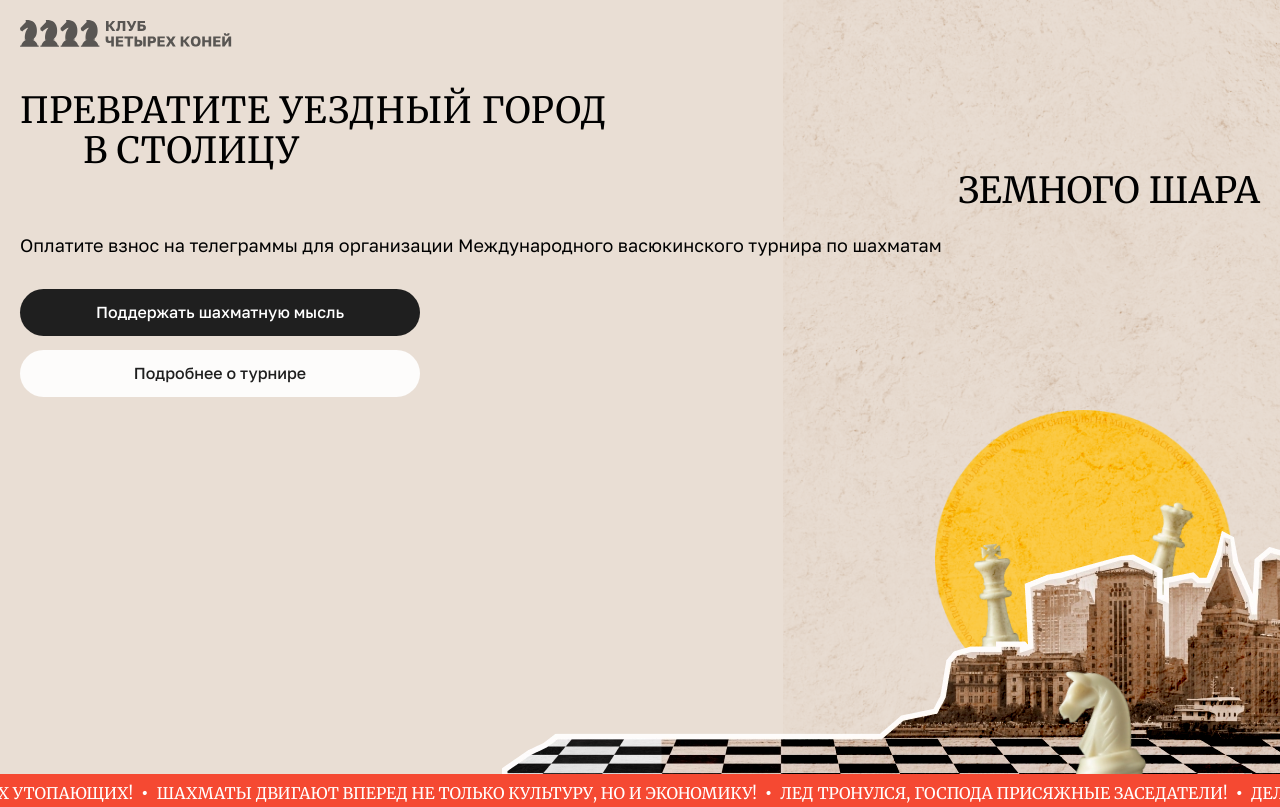
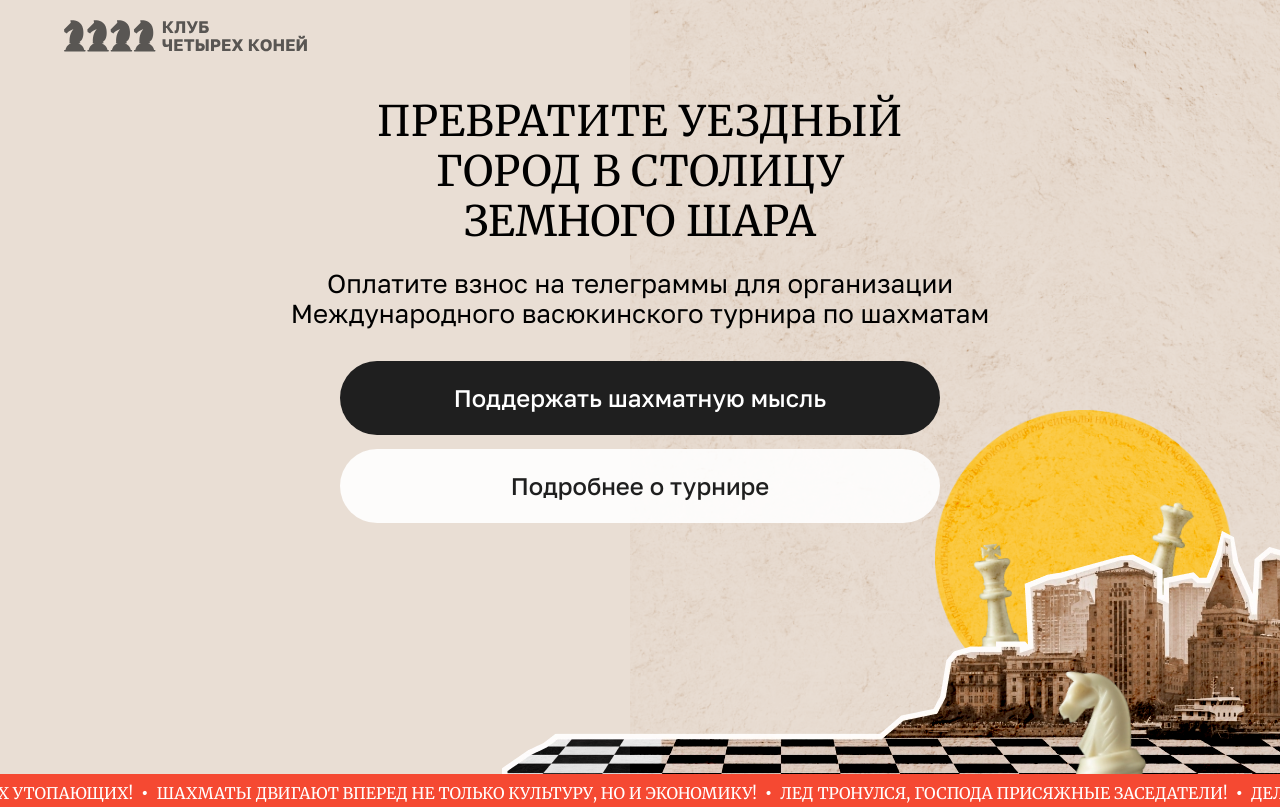
Before and after one commit to Festralus/yandex-entry-task, a plain HTML site: page index.html in a window 1280 px wide. Shown: the top 807 px of the page. Drawn offline with Linux system fonts and the light colour scheme.

Commit message:
chore: continuing fluid layout after submitting the task

```diff
--- a/css/style.css
+++ b/css/style.css
@@ -69,8 +69,8 @@
 .header__bg__texture {
   position: absolute;
   z-index: 4;
-  right: -253px;
-  bottom: 0;
+  right: -122px;
+  bottom: -38px;
   min-width: 750px;
   min-height: 812px;
   pointer-events: none;
@@ -368,13 +368,57 @@
   margin: 26px auto 60px;
 }
 
-@media (min-width: 400px) {
-  /* To be continued */
+@media (max-width: 373px), (min-width: 377px) and (max-width: 1363px) {
+  .header__bg__texture {
+    right: -100px;
+  }
+
+  .header__logo {
+    margin: 18px auto auto 5vw;
+    width: clamp(213px, 30vw, 245px);
+  }
+
+  .hero__title {
+    font-size: clamp(36px, 5vw, 42px);
+    line-height: clamp(40px, 6vw, 50px);
+    width: 100%;
+    max-width: 620px;
+    margin: 42px auto auto;
+    padding: 0 3vw;
+    text-align: center;
+  }
+  .hero__title-line {
+    display: inline-block;
+    margin: auto;
+  }
+  .hero__title-line--suffix {
+    text-align: center;
+  }
+
+  .hero__desc {
+    font-size: clamp(18px, 3vw, 26px);
+    line-height: clamp(20px, 4vw, 30px);
+    text-align: center;
+    max-width: 760px;
+    margin: 23px auto auto;
+    padding: 0 20px;
+  }
+
+  .hero__actions {
+    margin: 32px auto auto;
+    width: clamp(400px, 70vw, 600px);
+    max-width: 90%;
+  }
+  .hero__btn {
+    font-size: clamp(18px, 3vw, 24px);
+    line-height: clamp(20px, 3vw, 30px);
+    padding: clamp(18px, 3vw, 22px) 14px;
+  }
 }
 @media (min-width: 617px) {
   /* To be continued */
 }
-@media (min-width: 1366px) {
+@media (min-width: 1364px) {
   /* Header section */
 
   .header {
@@ -610,7 +654,7 @@
     line-height: 120%;
   }
 }
-@media (min-width: 1390px) {
+@media (min-width: 1368px) {
   .promo__block--session {
     margin: auto;
   }
--- a/index.html
+++ b/index.html
@@ -96,10 +96,10 @@
           src="assets/images/background-texture-header-mobile.webp"
           srcset="
             assets/images/background-texture-header-mobile.webp   750w,
-            assets/images/background-texture-header-tablet.webp  1366w,
-            assets/images/background-texture-header-desktop.webp 1921w
+            assets/images/background-texture-header-tablet.webp  2732w,
+            assets/images/background-texture-header-desktop.webp 3842w
           "
-          sizes="(max-width: 1366px) 100vw, 1921px"
+          sizes="100vw"
           width="750"
           height="812"
           aria-hidden="true"
```
